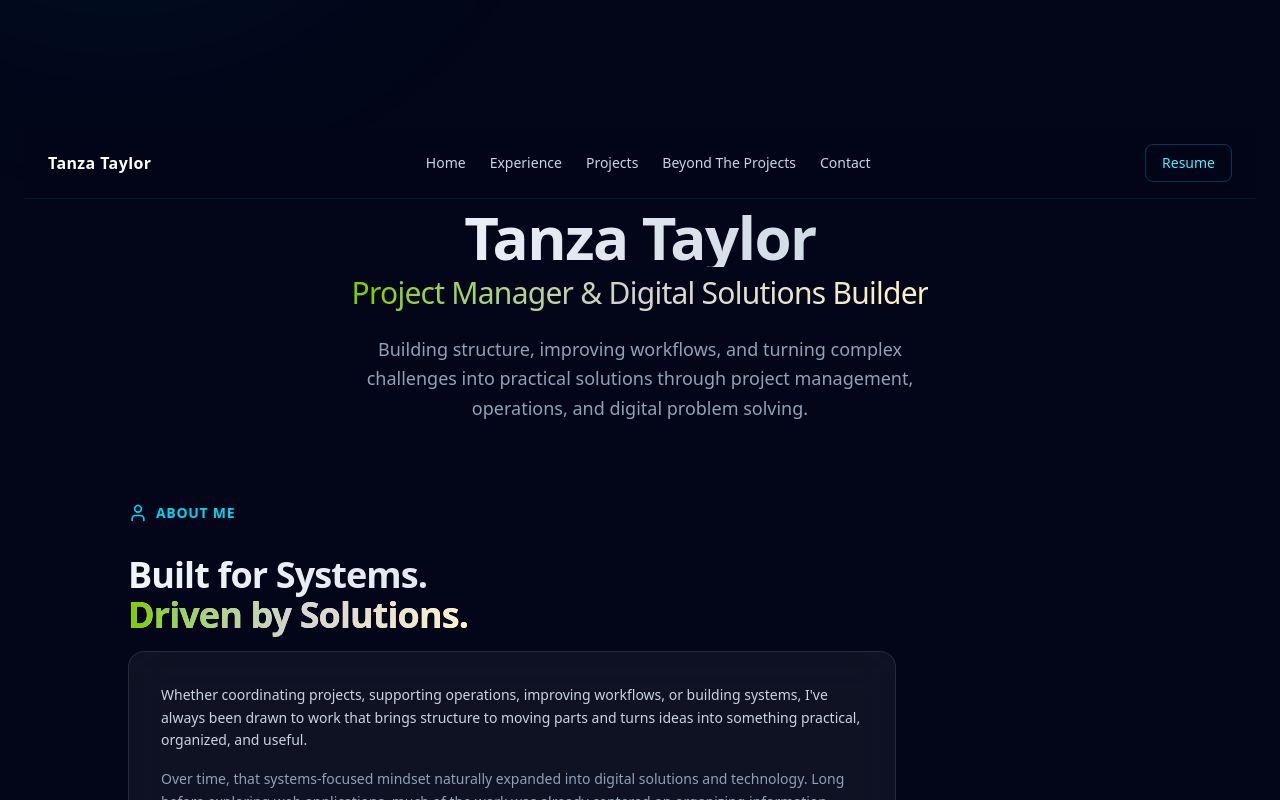
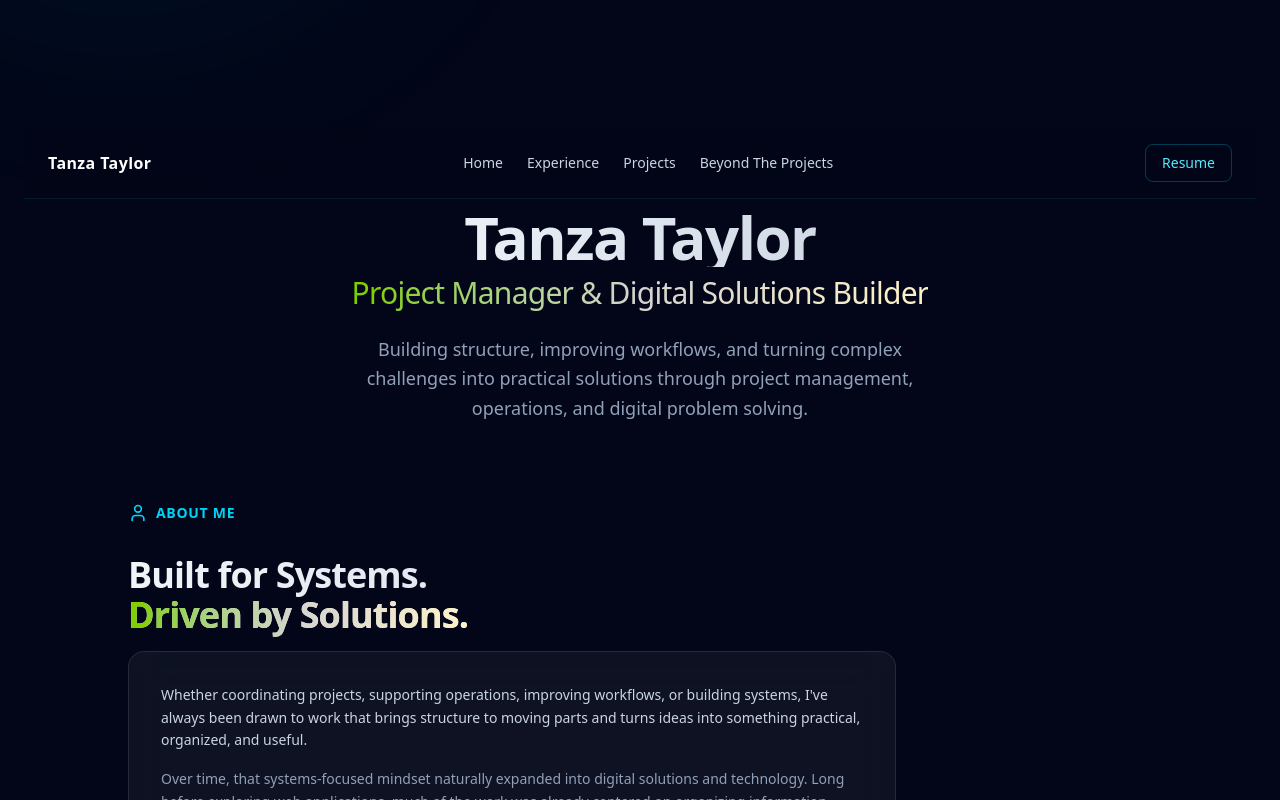
Before and after one commit to tanztylr/Tanza-Portfolio-V1, a Next.js app: page / in a window 1280 px wide. Shown: the top 800 px of the page. Built offline with nearby package versions, Linux system fonts and the light colour scheme.

Commit message:
Update navigation links and resume download
Removed 'Contact' link from navigation and updated resume link. Add navigation menu and resume download

```diff
--- a/src/app/page.js
+++ b/src/app/page.js
@@ -62,11 +62,10 @@ export default function Home() {
       <a href="#experience" className="hover:text-cyan-400 transition-colors">Experience</a>
       <a href="#projects" className="hover:text-cyan-400 transition-colors">Projects</a>
       <a href="#hobbies" className="hover:text-cyan-400 transition-colors">Beyond The Projects</a>
-      <a href="#contact" className="hover:text-cyan-400 transition-colors">Contact</a>
     </div>
 
     <a
-      href="/resume.pdf"
+      href="/T.Taylor_PM Resume.pdf"
       download
       className="px-4 py-2 rounded-lg border border-cyan-500/30 text-cyan-300 text-sm hover:bg-cyan-500/10 transition"
     >
```
